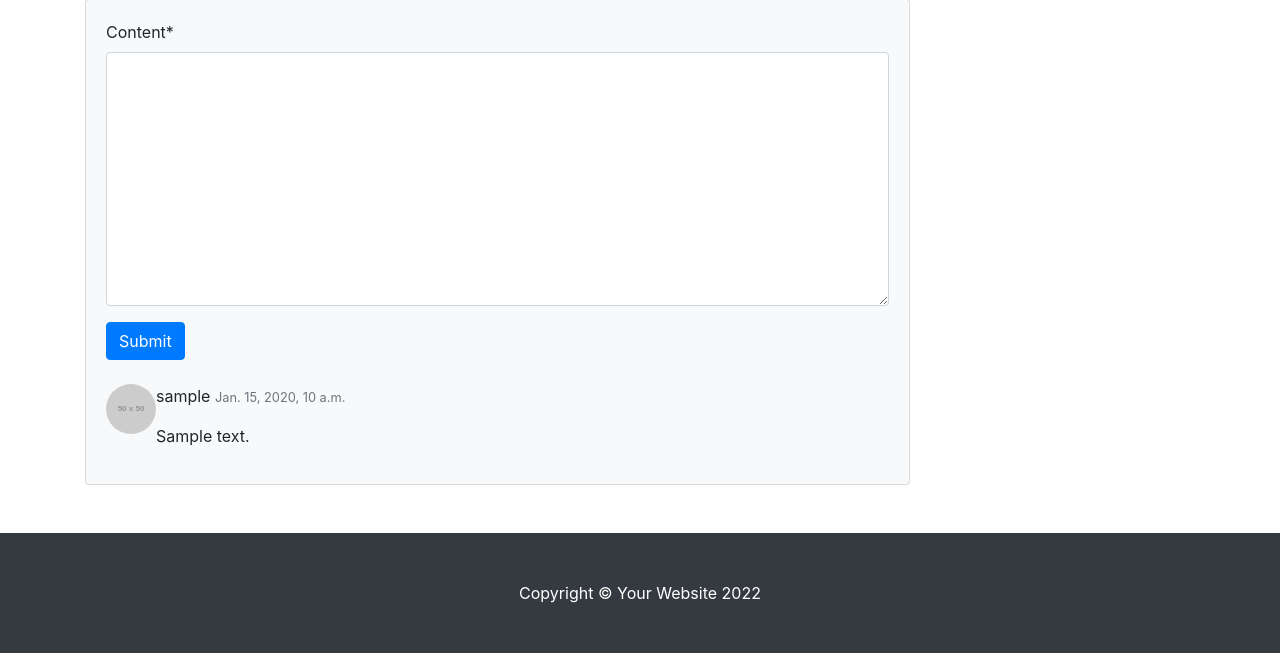
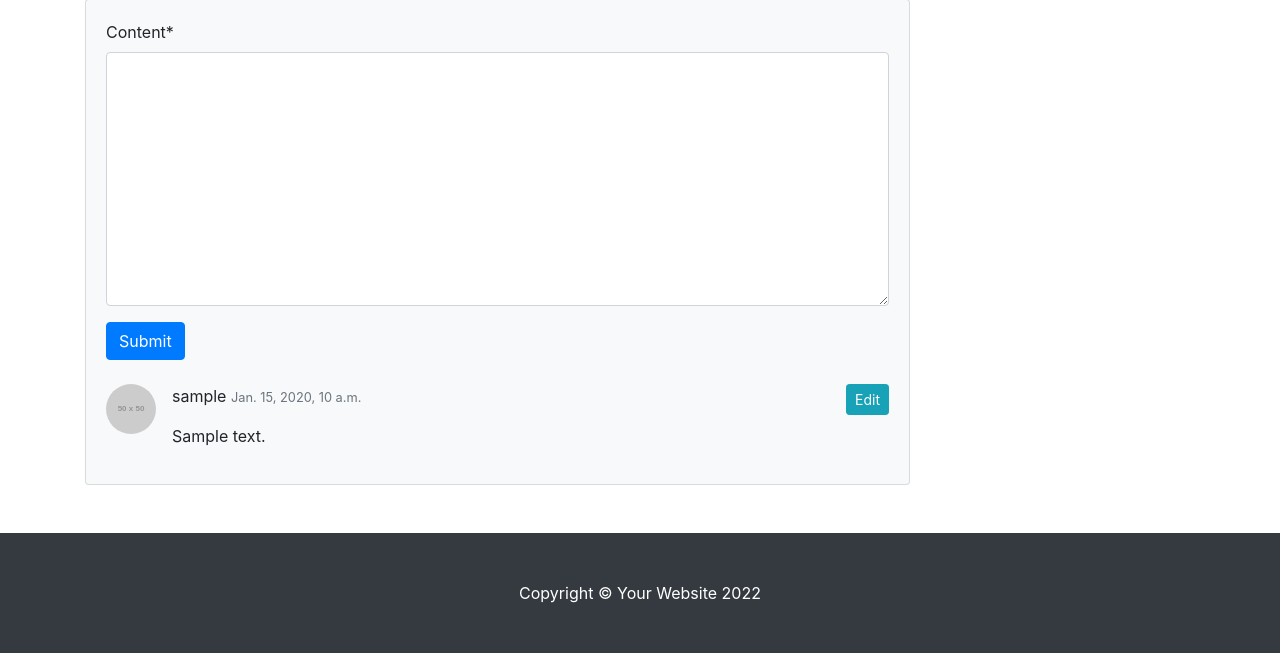
Before and after one commit to kbannie/Blog_Django_project, a Django app: page /blog/1/ in a window 1280 px wide. Shown: the part 727-1380 px from the top of the page. Run offline with Django 4.2, Linux system fonts and the light colour scheme; a user stored in the database is signed in; tables that the repository leaves empty hold one stand-in row (values such as "Sample post"); grey boxes marked "Sample" are stand-in pictures; grey boxes labelled with a size stand in for pictures from a placeholder-image service; some libraries are stand-ins or nearby versions.

Commit message:
댓글 수정 기능 구현하기

```diff
--- a/blog/templates/blog/post_detail.html
+++ b/blog/templates/blog/post_detail.html
@@ -92,14 +92,25 @@
                                 {% if post.comment_set.exists %}
                                 {% for comment in post.comment_set.iterator %}
                                 <!-- Single comment-->
-                                <div class="d-flex" id="comment-{{comment.pk}}">
-                                    <div class="flex-shrink-0"><img class="rounded-circle" src="https://dummyimage.com/50x50/ced4da/6c757d.jpg" alt="..." /></div>
-                                    <div class="ms-3">
+                                <div class="media d-flex" id="comment-{{comment.pk}}">
+                                    <img class="mr-3 rounded-circle" src="https://dummyimage.com/50x50/ced4da/6c757d.jpg" alt="..." />
+                                    <div class="media-body ms-3">
+                                        {% if user.is_authenticated and comment.author == user %}
+                                            <a role="button" class="btn btn-sm btn-info float-right"
+                                               href="/blog/update_comment/{{comment.pk}}/">
+                                                Edit
+                                            </a>
+                                        {% endif %}
                                         <div class="fw-bold">
                                             {{comment.author.username}}
                                             <small class="text-muted">{{comment.created_at}}</small>
                                         </div>
                                         <p>{{comment.content | linebreaks}}</p>
+                                        {% if comment.created_at != comment.modified_at %}
+                                            <p class="text-muted float-right">
+                                                <small>Updated : {{comment.modified_at}}</small>
+                                            </p>
+                                        {% endif %}
                                     </div>
                                 </div>
                                 {% endfor %}
--- a/blog/urls.py
+++ b/blog/urls.py
@@ -5,6 +5,7 @@ urlpatterns=[
     path('',views.PostList.as_view()),
     path('<int:pk>/', views.PostDetail.as_view()),
     path('<int:pk>/new_comment/', views.new_comment),
+    path('update_comment/<int:pk>/', views.CommentUpdate.as_view()),
     path('create_post/', views.PostCreate.as_view()),
     path('update_post/<int:pk>/', views.PostUpdate.as_view()),
     path('category/<str:slug>/', views.category_page), #IP주소/blog/category/slug/
--- a/blog/views.py
+++ b/blog/views.py
@@ -1,5 +1,5 @@
 from django.shortcuts import render, redirect
-from .models import Post, Category, Tag
+from .models import Post, Category, Tag, Comment
 from django.views.generic import ListView, DetailView, CreateView, UpdateView
 from django.contrib.auth.mixins import LoginRequiredMixin, UserPassesTestMixin
 from django.core.exceptions import PermissionDenied
@@ -50,6 +50,7 @@ class PostUpdate(LoginRequiredMixin, UpdateView):
 class PostCreate(LoginRequiredMixin, UserPassesTestMixin, CreateView):
     model=Post
     fields=['title','hook_text', 'content','head_image','file_upload','category'] #,'tags'
+    #템플릿은 post_forms
 
     def test_func(self):
         return self.request.user.is_superuser or self.request.user.is_staff
@@ -148,6 +149,21 @@ def new_comment(request, pk):
     else:
         raise PermissionDenied
 
+class CommentUpdate(LoginRequiredMixin, UpdateView):
+    model = Comment
+    form_class = CommentForm
+    #CreateView, UpdateView, form을 사용하면
+    #텝플릿 모델명_forms : comment_form 이 자동으로 생성
+
+    def dispatch(self, request, *args, **kwargs):
+        if request.user.is_authenticated and request.user==self.get_object().author:
+            return super(CommentUpdate, self).dispatch(request, *args, **kwargs)
+        else:
+            raise PermissionDenied
+
+
+
+
 
 #FBV 사용했을 때
 # def index(request):
```
Also changed, not shown: blog/templates/blog/comment_form.html (added, +16 -0 lines).
